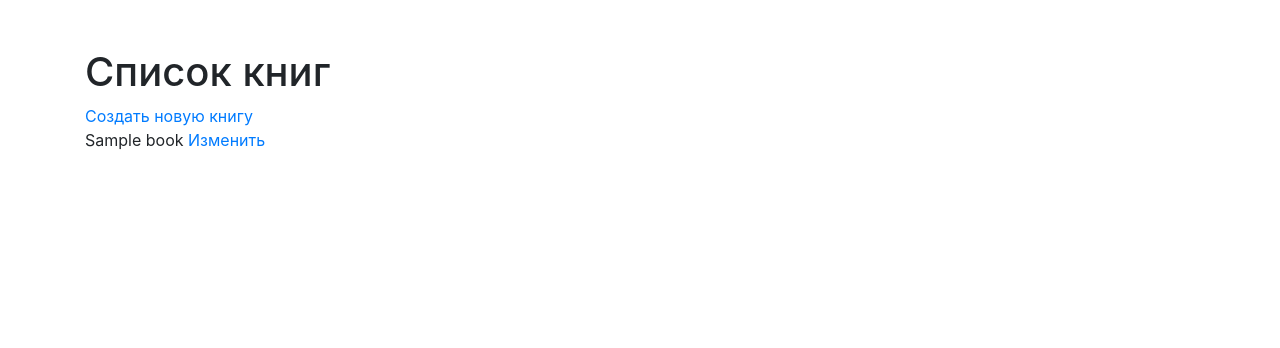
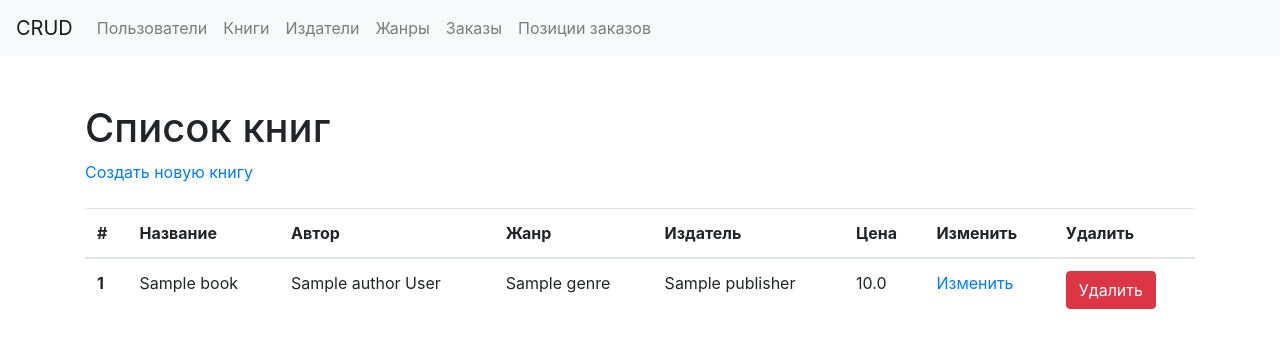
Before and after one commit to KirillTsvetkov/bookshop, a Flask app: page /books-list in a window 1280 px wide. Shown: the top 348 px of the page. Run offline with Flask 2, Linux system fonts and the light colour scheme; tables that the repository leaves empty hold one stand-in row (values such as "Sample post"); some libraries are stand-ins or nearby versions.

Commit message:
crud tables

```diff
--- a/app.py
+++ b/app.py
@@ -3,6 +3,7 @@ from flask_sqlalchemy import SQLAlchemy
 from flask_migrate import Migrate
 from datetime import datetime
 from flask_login import LoginManager, UserMixin
+from sqlalchemy import asc, desc
 import jsonify
 
 app = Flask(__name__)
@@ -113,6 +114,15 @@ def edit_author(id):
     return render_template("edit-author.html", author=author)
 
 
+@app.route('/edit-user/<int:id>', methods=["GET"])
+def edit_user(id):
+    user = User.query.get(id)
+    print(user.username)
+    if user is None:
+        return "Пользователь не найден"
+    return render_template("edit-user.html", user=user)
+
+
 @app.route('/edit-publisher/<int:id>', methods=["GET"])
 def edit_publisher(id):
     publisher = Publisher.query.get(id)
@@ -154,19 +164,20 @@ def edit_order_item(id):
 
 @app.route('/books-list', methods=["GET"])
 def bookslist():
-    books = Book.query.all()
+    books = db.session.query(Book.title, Book.id, Book.price, Author.name, Author.surname, Genre.genre_name, Publisher.publisher_name).join(Author).join(Genre).join(Publisher).all()
     return render_template("books-list.html", books=books)
 
 
 @app.route('/orders-list', methods=["GET"])
 def orderslist():
-    orders = Order.query.all()
+    orders = db.session.query(Order.id, Order.date, Order.total, User.username).join(User).all()
     return render_template("orders-list.html", orders=orders)
 
 
 @app.route('/order_items-list', methods=["GET"])
 def order_itemslist():
-    order_items = OrderItem.query.all()
+    order_items = db.session.query(OrderItem.id, OrderItem.quantity, OrderItem.cost, Order.date, User.username, Book.title).select_from(OrderItem).\
+                    join(OrderItem.order).join(Book).join(User)
     return render_template("order_items-list.html", order_items=order_items)
 
 
@@ -431,13 +442,8 @@ def update_order_item(id):
 
 @app.route('/test', methods=["GET"])
 def test():
-    order = Order.query.get(3)
-    sum = 0
-    order_itemslist = OrderItem.query.filter(order == order).all()
-    for item in order_itemslist:
-        sum += item.cost
-    order.total = sum
-    print(sum)
+    bookInfo = db.session.query(Book.title, Book.price, Author.name, Author.surname).join(Author).join(Genre).join(Publisher).all()
+
     return "0"
 
 
--- a/static/js/main.js
+++ b/static/js/main.js
@@ -72,6 +72,7 @@ function delete_post(type,id){
         data:JSON.stringify(1),
         success: function(response){
             result = response.result
+            console.log(response)
             if (result==0){
                 $("#ajax-error").hide()
                 $("#ajax-success").html("Изменения внесены успешно");
--- a/templates/authors-list.html
+++ b/templates/authors-list.html
@@ -12,6 +12,7 @@
     {% for author in authors %}
         {{ author.name + author.surname + author.patronymic }}
         <a href="edit-author/{{ author.id }}">Изменить</a>
+        <button class="btn btn-danger" onclick="delete_post('author',{{ author.id }})">Удалить</button>
         <br>
     {% endfor %}
 </div>
--- a/templates/books-list.html
+++ b/templates/books-list.html
@@ -5,14 +5,42 @@
 {% endblock %}
 
 {% block body %}
+{% include 'crud-header.html' %}
 <div class="container mt-5">
     <h1>Список книг</h1>
     <a href="/create-book">Создать новую книгу</a>
     <br>
-    {% for book in books %}
-        {{ book.title }}
-        <a href="edit-book/{{ book.id }}">Изменить</a>
-        <br>
-    {% endfor %}
+    <table class="table">
+        <thead>
+        <tr>
+            <th scope="col">#</th>
+            <th scope="col">Название</th>
+            <th scope="col">Автор</th>
+            <th scope="col">Жанр</th>
+            <th scope="col">Издатель</th>
+            <th scope="col">Цена</th>
+            <th scope="col">Изменить</th>
+            <th scope="col">Удалить</th>
+        </tr>
+        </thead>
+        <tbody>
+        {% for book in books %}
+        <tr>
+            <th scope="row">{{ loop.index }}</th>
+            <td>{{ book.title }}</td>
+            <td>{{ book.name + " " + book.surname }}</td>
+            <td>{{ book.genre_name }}</td>
+            <td>{{ book.publisher_name }}</td>
+            <td>{{ book.price }}</td>
+            <td><a href="edit-book/{{ book.id }}">Изменить</a></td>
+            <td>
+                <button class="btn btn-danger" onclick="delete_post('book',{{ book.id }})">Удалить</button>
+            </td>
+            <br>
+        </tr>
+        {% endfor %}
+        </tbody>
+    </table>
+</div>
 </div>
 {% endblock %}
--- /dev/null
+++ b/templates/crud-header.html
@@ -0,0 +1,29 @@
+<nav class="navbar navbar-expand-lg navbar-light bg-light">
+    <a class="navbar-brand" href="#">CRUD</a>
+    <button class="navbar-toggler" type="button" data-toggle="collapse" data-target="#navbarNav"
+            aria-controls="navbarNav" aria-expanded="false" aria-label="Toggle navigation">
+        <span class="navbar-toggler-icon"></span>
+    </button>
+    <div class="collapse navbar-collapse" id="navbarNav">
+        <ul class="navbar-nav">
+            <li class="nav-item">
+                <a class="nav-link" href="/users-list">Пользователи</a>
+            </li>
+            <li class="nav-item">
+                <a class="nav-link" href="/books-list">Книги</a>
+            </li>
+            <li class="nav-item">
+                <a class="nav-link" href="/publishers-list">Издатели</a>
+            </li>
+            <li class="nav-item">
+                <a class="nav-link " href="/genres-list">Жанры</a>
+            </li>
+            <li class="nav-item">
+                <a class="nav-link " href="/orders-list">Заказы</a>
+            </li>
+            <li class="nav-item">
+                <a class="nav-link " href="/order_items-list">Позиции заказов</a>
+            </li>
+        </ul>
+    </div>
+</nav>
```
Also changed, not shown: templates/edit-user.html (added, +41 -0 lines), templates/genres-list.html (+22 -5 lines), templates/order_items-list.html (+31 -5 lines), templates/orders-list.html (+29 -5 lines), templates/publishers-list.html (+24 -6 lines), templates/users-list.html (+25 -5 lines), static/img/test.jpg (added).
